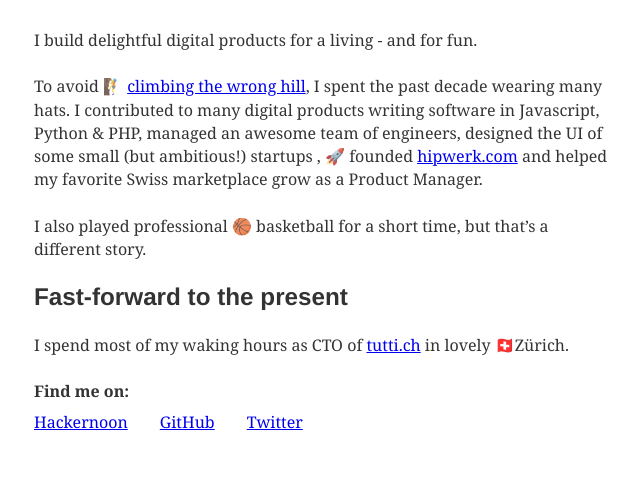
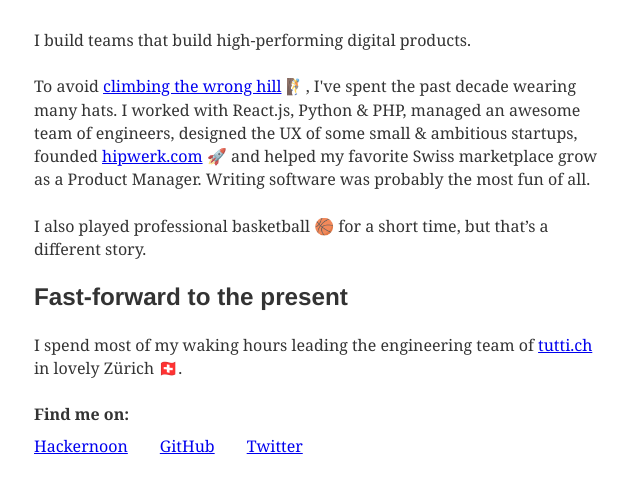
Before and after one commit to j13l/j13l.github.io, a Gatsby site: page / in a window 1280 px wide. Shown: the part 151-644 px from the top of the page, without its empty margins (318-958 px from the left). Built offline with nearby package versions, Linux system fonts and the light colour scheme; Gatsby itself is replaced by a stand-in of ours; what typography-theme-parnassus would draw is missing.

Commit message:
Updated title

```diff
--- a/gatsby-config.js
+++ b/gatsby-config.js
@@ -31,8 +31,7 @@ module.exports = {
         trackingId: "UA-130253895-1",
         // Puts tracking script in the head instead of the body
         head: false,
-        anonymize: true,
-        respectDNT: true
+        anonymize: true
       }
     },
     `gatsby-plugin-react-helmet`,
--- a/src/layout/Page.js
+++ b/src/layout/Page.js
@@ -7,7 +7,7 @@ export const Page = ({ children }) => (
     <Helmet>
       <meta charSet="utf-8" />
       <title>
-        Adam Juras - Front-End Developer - Javascript, React.js & friends.{" "}
+        Adam Juras, CTO at tutti.ch - Javascript, React.js & friends.{" "}
       </title>
       <meta
         name="description"
--- a/src/pages/index.js
+++ b/src/pages/index.js
@@ -6,29 +6,23 @@ import { OutboundLink } from "gatsby-plugin-google-analytics";
 export default () => (
   <Page>
     <Header />
-    <p>I build delightful digital products for a living - and for fun.</p>
+    <p>I build teams that build high-performing digital products.</p>
     <p>
       To avoid{" "}
-      <span role="img" aria-label="climber">
-        {" "}
-        🧗‍
-      </span>{" "}
       <OutboundLink
         href="http://cdixon.org/2009/09/19/climbing-the-wrong-hill/"
         target="_blank"
         rel="noopener noreferrer"
       >
         climbing the wrong hill
-      </OutboundLink>
-      , I spent the past decade wearing many hats. I contributed to many digital
-      products writing software in Javascript, Python & PHP, managed an awesome
-      team of engineers, designed the UI of some small (but ambitious!) startups
-      ,
-      <span role="img" aria-label="rocket">
+      </OutboundLink>{" "}
+      <span role="img" aria-label="climber">
         {" "}
-        🚀
-      </span>{" "}
-      founded{" "}
+        🧗‍
+      </span>
+      , I've spent the past decade wearing many hats. I worked with React.js,
+      Python & PHP, managed an awesome team of engineers, designed the UX of
+      some small & ambitious startups, founded{" "}
       <OutboundLink
         href="https://hipwerk.com"
         target="_blank"
@@ -36,18 +30,23 @@ export default () => (
       >
         hipwerk.com
       </OutboundLink>{" "}
+      <span role="img" aria-label="rocket">
+        {" "}
+        🚀
+      </span>{" "}
       and helped my favorite Swiss marketplace grow as a Product Manager.
+      Writing software was probably the most fun of all.
     </p>
     <p>
-      I also played professional{" "}
+      I also played professional basketball{" "}
       <span role="img" aria-label="basketball">
         🏀
       </span>{" "}
-      basketball for a short time, but that’s a different story.
+      for a short time, but that’s a different story.
     </p>
     <h2>Fast-forward to the present</h2>
     <p>
-      I spend most of my waking hours as CTO of{" "}
+      I spend most of my waking hours leading the engineering team of{" "}
       <OutboundLink
         href="https://www.tutti.ch"
         target="_blank"
@@ -55,11 +54,11 @@ export default () => (
       >
         tutti.ch
       </OutboundLink>{" "}
-      in lovely{" "}
+      in lovely Zürich{" "}
       <span role="img" aria-label="Switzerland">
         🇨🇭
       </span>
-      Zürich.
+      .
     </p>
     <Footer />
   </Page>
```
